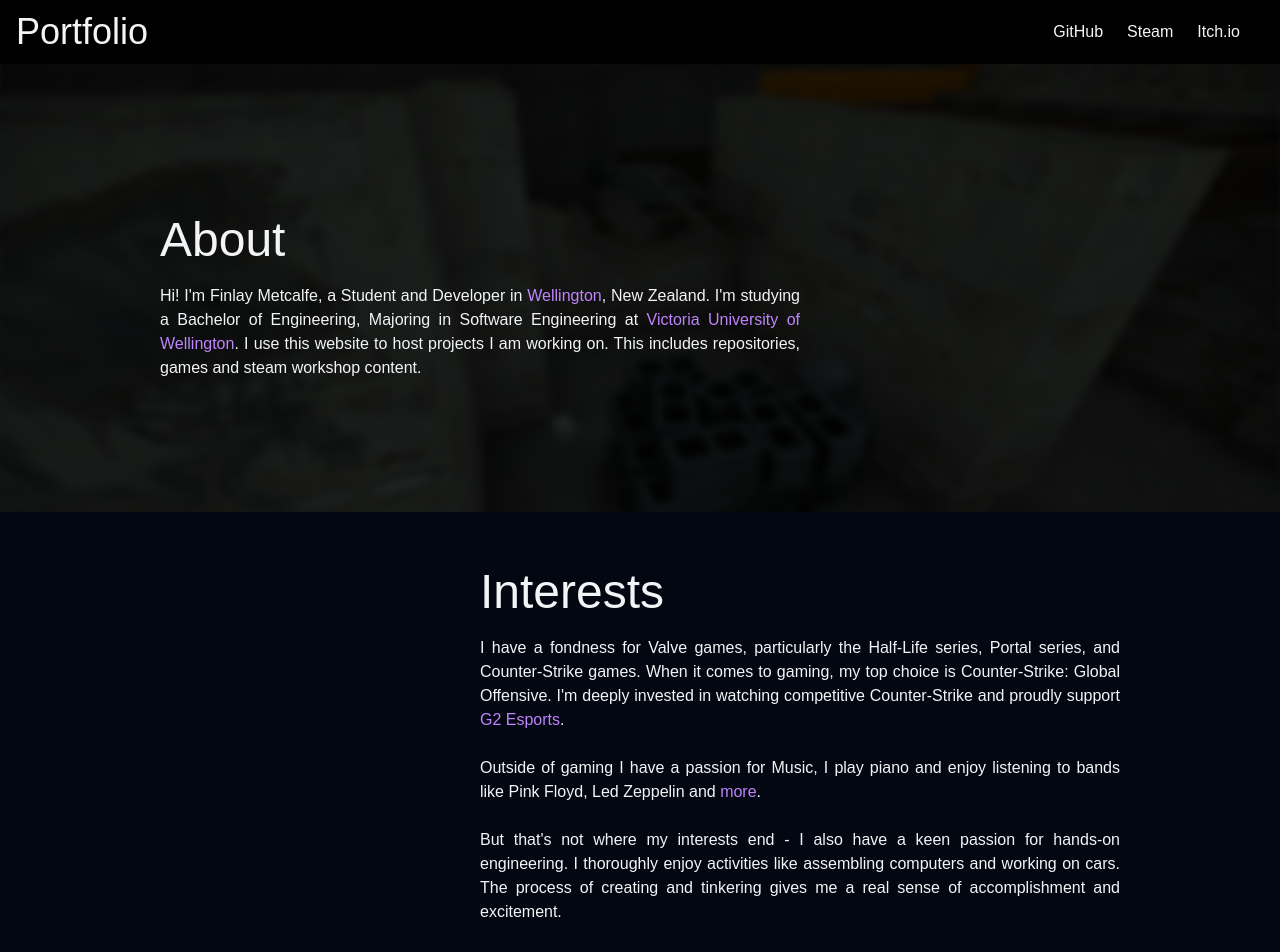
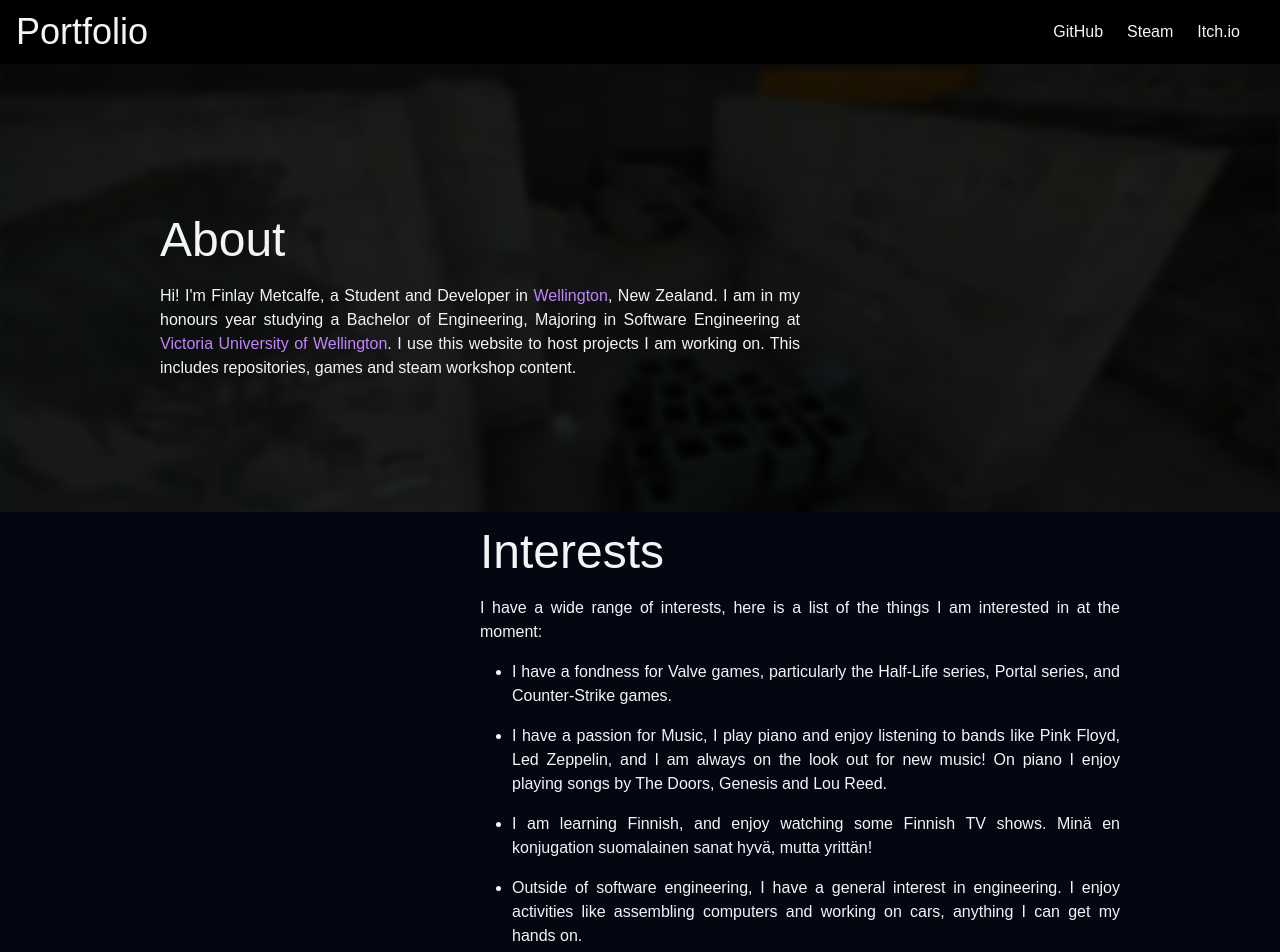
Before and after one commit to Ofthemasses/portfolio-website, a Vue app: page /#/ in a window 1280 px wide. Shown: the top 952 px of the page. Built offline with nearby package versions, Linux system fonts and the light colour scheme; a web font is replaced by a local one.

Commit message:
Updated About and Interests Sections

```diff
--- a/src/components/Home.vue
+++ b/src/components/Home.vue
@@ -4,7 +4,7 @@
       <h1 class="max-md:text-center max-md:text-3xl text-5xl my-5">About</h1>
       <p class="max-md:text-xs text-justify">Hi! I'm Finlay Metcalfe, a Student and Developer in
         <a href="https://www.google.com/maps?q=Wellington" class="hover:text-purple-300 text-purple-400">Wellington</a>, New Zealand.
-      I'm studying a Bachelor of Engineering, Majoring in Software Engineering at
+      I am in my honours year studying a Bachelor of Engineering, Majoring in Software Engineering at
         <a href="https://www.wgtn.ac.nz/" class="hover:text-purple-300 text-purple-400">Victoria University of Wellington</a>.
         I use this website to host projects I am working on. This includes repositories, games and steam workshop content.
       </p>
@@ -23,16 +23,21 @@
     <div class="md:w-3/4 absolute px-4 md:px-40 text-gray-100 font-light right-0">
         <h1 class="max-md:text-center max-md:text-3xl text-5xl my-5">Interests</h1>
         <p class="max-md:text-xs text-justify">
-          I have a fondness for Valve games, particularly the Half-Life series, Portal series,
-          and Counter-Strike games. When it comes to gaming, my top choice is Counter-Strike: Global Offensive.
-          I'm deeply invested in watching competitive Counter-Strike and proudly support
-          <a href="https://www.hltv.org/team/5995/g2" class="hover:text-purple-300 text-purple-400">G2 Esports</a>.<br><br>
-          Outside of gaming I have a passion for Music, I play piano and enjoy listening to bands like Pink Floyd, Led Zeppelin and
-          <a href="https://open.spotify.com/playlist/5lUlPhs6iKaWjpuAAbZ4pj?si=1bad6d6d0f694d2f"
-             class="hover:text-purple-300 text-purple-400">more</a>.<br><br>
-          But that's not where my interests end - I also have a keen passion for hands-on engineering.
-          I thoroughly enjoy activities like assembling computers and working on cars.
-          The process of creating and tinkering gives me a real sense of accomplishment and excitement.
+          I have a wide range of interests, here is a list of the things I am interested in at the moment:
+          <ul class="list-disc py-2">
+            <li class="py-2 ml-8">
+              I have a fondness for Valve games, particularly the Half-Life series, Portal series, and Counter-Strike games.
+            </li>
+            <li class="py-2 ml-8">
+              I have a passion for Music, I play piano and enjoy listening to bands like Pink Floyd, Led Zeppelin, and I am always on the look out for new music! On piano I enjoy playing songs by The Doors, Genesis and Lou Reed.
+            </li>
+            <li class="py-2 ml-8">
+                I am learning Finnish, and enjoy watching some Finnish TV shows. Minä en konjugation suomalainen sanat hyvä, mutta yrittän!
+            </li>
+            <li class="py-2 ml-8">
+                Outside of software engineering, I have a general interest in engineering. I enjoy activities like assembling computers and working on cars, anything I can get my hands on.
+            </li>
+          </ul>
         </p>
       </div>
   </div>
```
